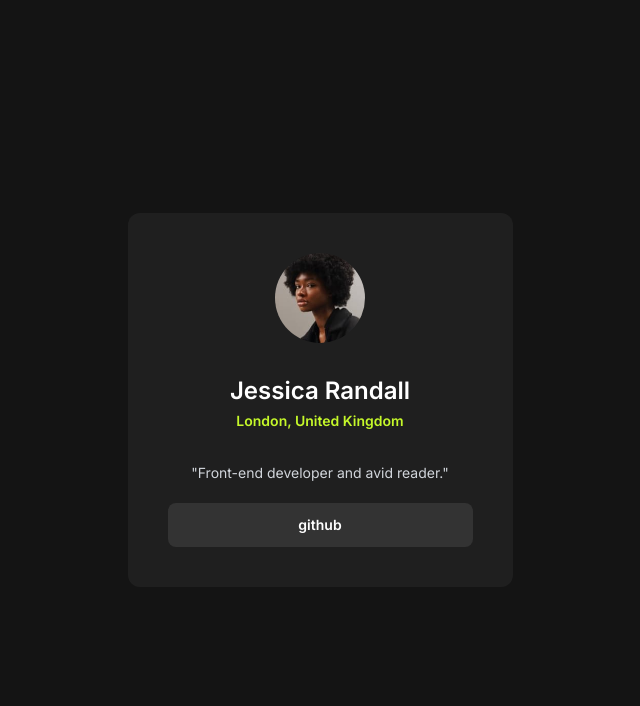
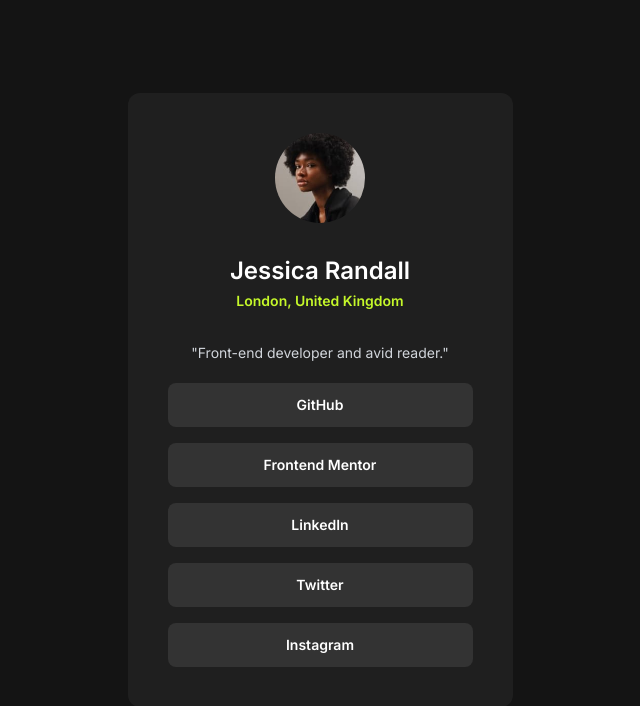
Before and after one commit to HarikrishnanYPR1707/social-link-profile, a React (Vite) app: page / in a window 1280 px wide. Shown: the top 706 px of the page, without its empty margins (320-960 px from the left). Built offline with nearby package versions, Linux system fonts and the light colour scheme.

Commit message:
mapped all the links

```diff
--- a/src/components/ProfileCard.jsx
+++ b/src/components/ProfileCard.jsx
@@ -1,6 +1,29 @@
 import React from "react";
 
 const ProfileCard = () => {
+  const linkData = [
+    {
+      title: "GitHub",
+      url: "#",
+    },
+    {
+      title: "Frontend Mentor",
+      url: "#",
+    },
+    {
+      title: "LinkedIn",
+      url: "#",
+    },
+    {
+      title: "Twitter",
+      url: "#",
+    },
+    {
+      title: "Instagram",
+      url: "#",
+    },
+  ];
+
   return (
     <div className="bg-fmDarkGrey font-inter flex w-full max-w-[385px] flex-col items-center justify-center rounded-xl p-5 lg:p-10">
       {/* upper container  */}
@@ -23,18 +46,19 @@
         </div>
       </div>
       {/* lower container  */}
-      <div className="flex w-full flex-col items-center justify-center">
-        <a
-          href="#"
-          className="bg-fmGrey w-full rounded-lg py-3 text-center text-sm font-semibold text-white"
-        >
-          github
-        </a>
+      <div className="flex w-full flex-col items-center justify-center gap-4">
+        {linkData.map((item, index) => (
+          <a
+            key={index}
+            href={item.url}
+            className="bg-fmGrey w-full rounded-lg py-3 text-center text-sm font-semibold text-white"
+          >
+            {item.title}
+          </a>
+        ))}
       </div>
     </div>
   );
 };
 
 export default ProfileCard;
-
-//    GitHub Frontend Mentor LinkedIn Twitter Instagram
```
